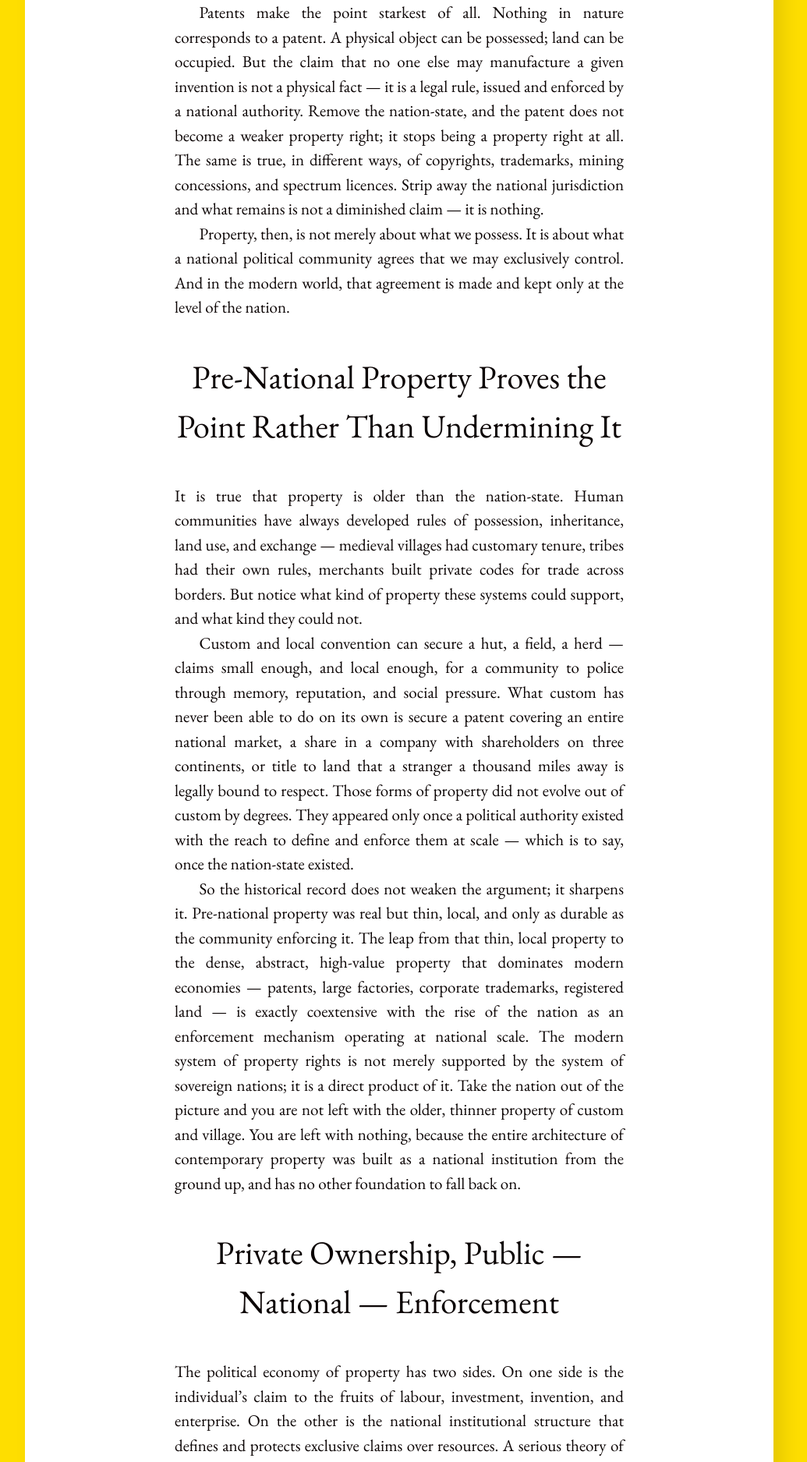
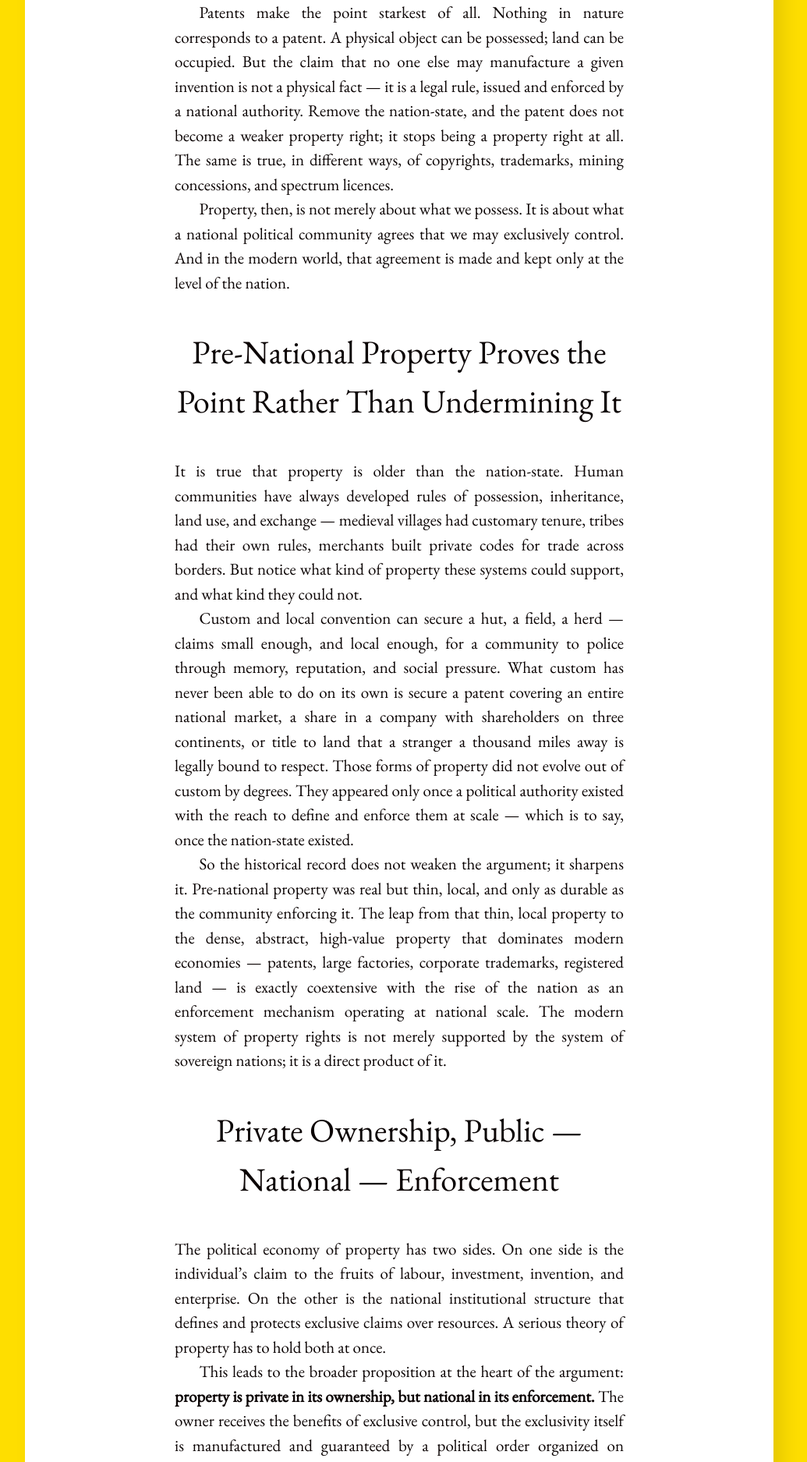
Before and after one commit to gopi-suvanam/gopi-suvanam.github.io, a Jekyll site: the page built from _posts/2026-08-28-Property-Rights-and-Nationalism.md, in a window 1280 px wide. Shown: the part 2646-4521 px from the top of the page at 78% size, without its empty margins (128-1163 px from the left). Built offline with Jekyll 4.4.1, drawn with Linux system fonts in a browser that asks for light colours.

Commit message:
Update 2026-08-28-Property-Rights-and-Nationalism.md

```diff
--- a/_posts/2026-08-28-Property-Rights-and-Nationalism.md
+++ b/_posts/2026-08-28-Property-Rights-and-Nationalism.md
@@ -30,7 +30,7 @@ This becomes clearest once we move past ordinary physical objects into the more
 
 A factory is a physical object, but the legal ownership of the factory is an institutional construct. A corporation can own that factory only because a national legal system recognizes corporations as entities capable of owning property in the first place. The corporation itself has no physical existence — it is a creature of national law, and so is everything it owns.
 
-Patents make the point starkest of all. Nothing in nature corresponds to a patent. A physical object can be possessed; land can be occupied. But the claim that no one else may manufacture a given invention is not a physical fact — it is a legal rule, issued and enforced by a national authority. Remove the nation-state, and the patent does not become a weaker property right; it stops being a property right at all. The same is true, in different ways, of copyrights, trademarks, mining concessions, and spectrum licences. Strip away the national jurisdiction and what remains is not a diminished claim — it is nothing.
+Patents make the point starkest of all. Nothing in nature corresponds to a patent. A physical object can be possessed; land can be occupied. But the claim that no one else may manufacture a given invention is not a physical fact — it is a legal rule, issued and enforced by a national authority. Remove the nation-state, and the patent does not become a weaker property right; it stops being a property right at all. The same is true, in different ways, of copyrights, trademarks, mining concessions, and spectrum licences.
 
 Property, then, is not merely about what we possess. It is about what a national political community agrees that we may exclusively control. And in the modern world, that agreement is made and kept only at the level of the nation.
 
@@ -40,7 +40,7 @@ It is true that property is older than the nation-state. Human communities have
 
 Custom and local convention can secure a hut, a field, a herd — claims small enough, and local enough, for a community to police through memory, reputation, and social pressure. What custom has never been able to do on its own is secure a patent covering an entire national market, a share in a company with shareholders on three continents, or title to land that a stranger a thousand miles away is legally bound to respect. Those forms of property did not evolve out of custom by degrees. They appeared only once a political authority existed with the reach to define and enforce them at scale — which is to say, once the nation-state existed.
 
-So the historical record does not weaken the argument; it sharpens it. Pre-national property was real but thin, local, and only as durable as the community enforcing it. The leap from that thin, local property to the dense, abstract, high-value property that dominates modern economies — patents, large factories, corporate trademarks, registered land — is exactly coextensive with the rise of the nation as an enforcement mechanism operating at national scale. The modern system of property rights is not merely supported by the system of sovereign nations; it is a direct product of it. Take the nation out of the picture and you are not left with the older, thinner property of custom and village. You are left with nothing, because the entire architecture of contemporary property was built as a national institution from the ground up, and has no other foundation to fall back on.
+So the historical record does not weaken the argument; it sharpens it. Pre-national property was real but thin, local, and only as durable as the community enforcing it. The leap from that thin, local property to the dense, abstract, high-value property that dominates modern economies — patents, large factories, corporate trademarks, registered land — is exactly coextensive with the rise of the nation as an enforcement mechanism operating at national scale. The modern system of property rights is not merely supported by the system of sovereign nations; it is a direct product of it.
 
 
 ## Private Ownership, Public — National — Enforcement
```
